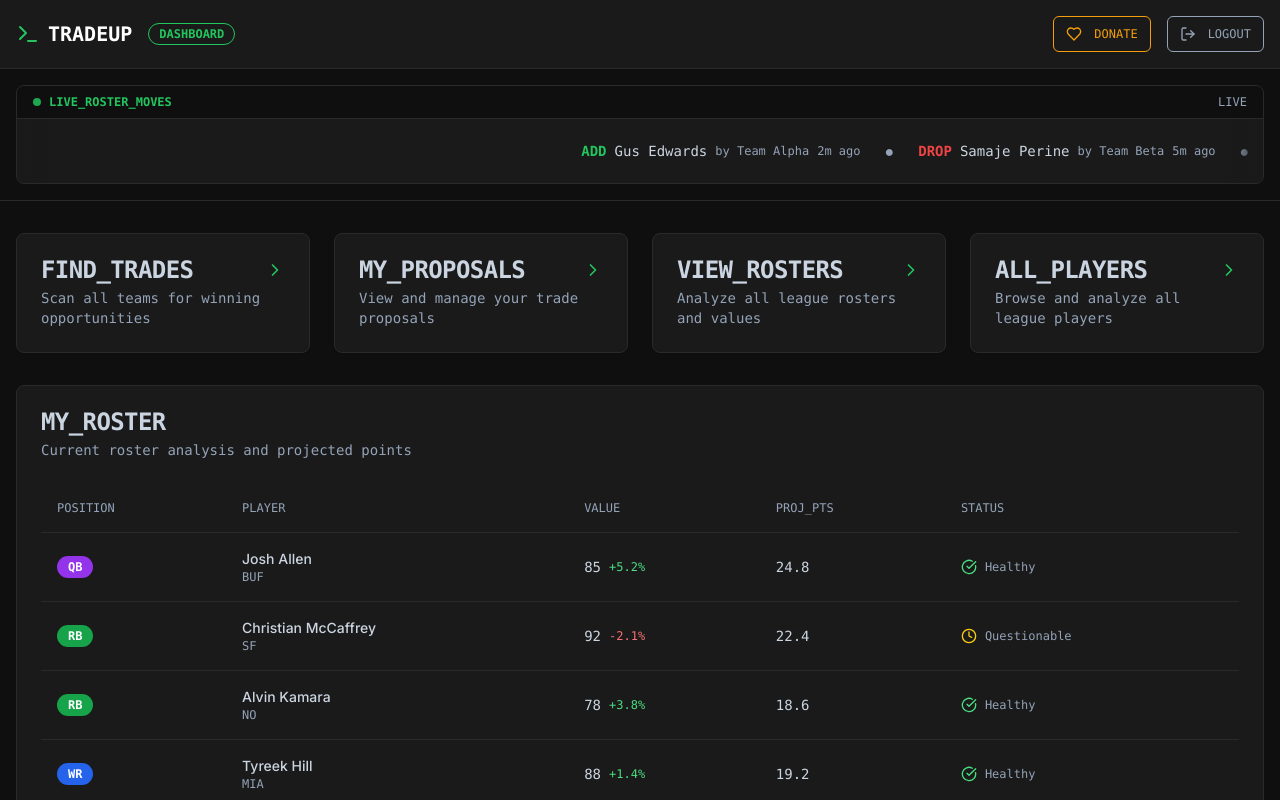
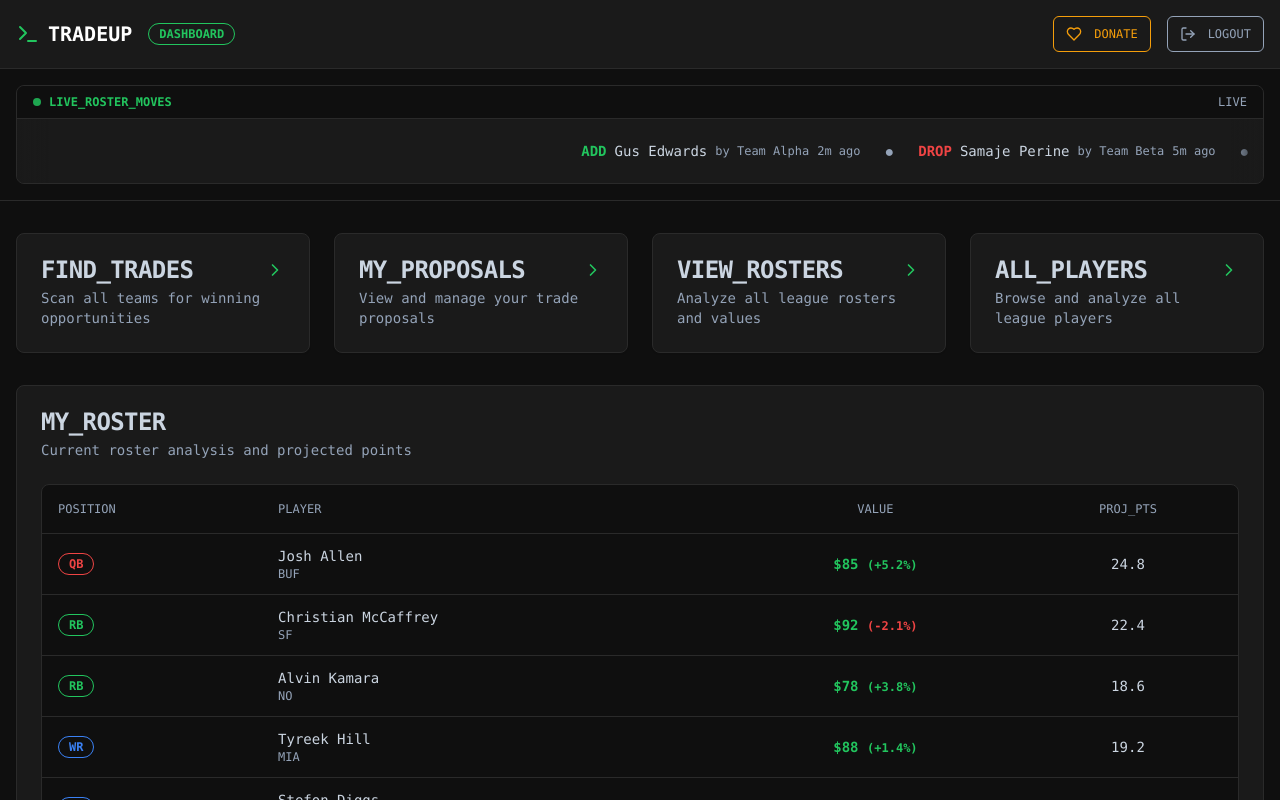
Before and after one commit to TheColorPlum/fantasy-quant-app, a Next.js app: page /dashboard in a window 1280 px wide. Shown: the top 800 px of the page. Built offline with nearby package versions, Linux system fonts and the light colour scheme.

Commit message:
feat: standardize table format across dashboard and players pages
Match table format to rosters page with POSITION, PLAYER, VALUE, PROJ_PTS columns.

#VERCEL_SKIP

Co-authored-by: Pelumi Odimayo <19821872+TheColorPlum@users.noreply.github.com>

```diff
--- a/app/dashboard/page.tsx
+++ b/app/dashboard/page.tsx
@@ -55,23 +55,20 @@ export default function DashboardPage() {
 
   const getPositionColor = (position: string) => {
     switch (position) {
-      case 'QB': return 'bg-purple-600'
-      case 'RB': return 'bg-green-600'
-      case 'WR': return 'bg-blue-600'
-      case 'TE': return 'bg-orange-600'
-      case 'K': return 'bg-yellow-600'
-      case 'DST': return 'bg-red-600'
-      default: return 'bg-gray-600'
-    }
-  }
-
-  const getStatusIcon = (status: string) => {
-    switch (status) {
-      case 'healthy': return <CheckCircle className="h-4 w-4 text-green-400" />
-      case 'questionable': return <Clock className="h-4 w-4 text-yellow-400" />
-      case 'doubtful': return <AlertTriangle className="h-4 w-4 text-orange-400" />
-      case 'out': return <AlertTriangle className="h-4 w-4 text-red-400" />
-      default: return <CheckCircle className="h-4 w-4 text-green-400" />
+      case "QB":
+        return "text-[#ef4444] border-[#ef4444]"
+      case "RB":
+        return "text-[#22c55e] border-[#22c55e]"
+      case "WR":
+        return "text-[#3b82f6] border-[#3b82f6]"
+      case "TE":
+        return "text-[#f59e0b] border-[#f59e0b]"
+      case "K":
+        return "text-[#94a3b8] border-[#94a3b8]"
+      case "DST":
+        return "text-[#8b5cf6] border-[#8b5cf6]"
+      default:
+        return "text-[#cbd5e1] border-[#cbd5e1]"
     }
   }
 
@@ -190,58 +187,64 @@ export default function DashboardPage() {
             </CardDescription>
           </CardHeader>
           <CardContent>
+            <div className="bg-[#0f0f0f] rounded-lg border border-[#2a2a2a]">
               <Table>
                 <TableHeader>
                   <TableRow className="border-[#2a2a2a] hover:bg-transparent">
-                  <TableHead className="text-[#94a3b8] font-mono text-xs">POSITION</TableHead>
-                  <TableHead className="text-[#94a3b8] font-mono text-xs">PLAYER</TableHead>
-                  <TableHead className="text-[#94a3b8] font-mono text-xs">VALUE</TableHead>
-                  <TableHead className="text-[#94a3b8] font-mono text-xs">PROJ_PTS</TableHead>
-                  <TableHead className="text-[#94a3b8] font-mono text-xs">STATUS</TableHead>
+                    <TableHead className="font-mono text-xs text-[#94a3b8] font-medium text-left">
+                      POSITION
+                    </TableHead>
+                    <TableHead className="font-mono text-xs text-[#94a3b8] font-medium text-left">
+                      PLAYER
+                    </TableHead>
+                    <TableHead className="font-mono text-xs text-[#94a3b8] font-medium text-center">
+                      VALUE
+                    </TableHead>
+                    <TableHead className="font-mono text-xs text-[#94a3b8] font-medium text-center">
+                      PROJ_PTS
+                    </TableHead>
                   </TableRow>
                 </TableHeader>
                 <TableBody>
-                {mockRoster.map((player) => (
-                  <TableRow
-                    key={player.id}
-                    className="border-[#2a2a2a] hover:bg-[#1a1a1a] cursor-pointer"
+                  {mockRoster.map((player, index) => (
+                    <TableRow key={index} className="border-[#2a2a2a] hover:bg-[#1a1a1a]">
+                      <TableCell className="py-3 text-left">
+                        <Badge
+                          variant="outline"
+                          className={`font-mono text-xs ${getPositionColor(player.position)}`}
                         >
-                    <TableCell>
-                      <Badge className={`${getPositionColor(player.position)} text-white font-mono text-xs`}>
                           {player.position}
                         </Badge>
                       </TableCell>
-                    <TableCell>
+                      <TableCell className="py-3 text-left">
                         <div>
-                        <div className="font-medium text-[#cbd5e1] text-sm">{player.name}</div>
-                        <div className="text-[#94a3b8] text-xs font-mono">{player.team}</div>
+                          <div className="font-mono text-sm text-[#cbd5e1] font-medium">
+                            {player.name}
+                          </div>
+                          <div className="font-mono text-xs text-[#94a3b8]">{player.team}</div>
                         </div>
                       </TableCell>
-                    <TableCell>
-                      <div className="flex items-center space-x-2">
-                        <span className="text-[#cbd5e1] font-mono text-sm">{player.value}</span>
-                        <span className={`text-xs font-mono ${
-                          player.trend > 0 ? 'text-green-400' : player.trend < 0 ? 'text-red-400' : 'text-[#94a3b8]'
-                        }`}>
-                          {player.trend > 0 ? '+' : ''}{player.trend.toFixed(1)}%
+                      <TableCell className="py-3 text-center">
+                        <div className="font-mono text-sm text-[#22c55e] font-semibold">
+                          ${player.value}{" "}
+                          <span
+                            className={`text-xs ${player.trend >= 0 ? "text-[#22c55e]" : "text-[#ef4444]"}`}
+                          >
+                            ({player.trend > 0 ? "+" : ""}
+                            {player.trend}%)
                           </span>
                         </div>
                       </TableCell>
-                    <TableCell>
-                      <span className="text-[#cbd5e1] font-mono text-sm">{player.projectedPoints}</span>
-                    </TableCell>
-                    <TableCell>
-                      <div className="flex items-center space-x-2">
-                        {getStatusIcon(player.status)}
-                        <span className="text-[#94a3b8] text-xs font-mono capitalize">
-                          {player.status}
-                        </span>
+                      <TableCell className="py-3 text-center">
+                        <div className="font-mono text-sm text-[#cbd5e1] font-medium">
+                          {player.projectedPoints}
                         </div>
                       </TableCell>
                     </TableRow>
                   ))}
                 </TableBody>
               </Table>
+            </div>
           </CardContent>
         </Card>
       </div>
--- a/app/players/page.tsx
+++ b/app/players/page.tsx
@@ -361,7 +361,6 @@ export default function PlayersPage() {
                   <TableRow className="border-[#2a2a2a] hover:bg-transparent">
                     <TableHead className="font-mono text-xs text-[#94a3b8] font-medium text-left">POSITION</TableHead>
                     <TableHead className="font-mono text-xs text-[#94a3b8] font-medium text-left">PLAYER</TableHead>
-                    <TableHead className="font-mono text-xs text-[#94a3b8] font-medium text-left">OWNED BY</TableHead>
                     <TableHead className="font-mono text-xs text-[#94a3b8] font-medium text-center">VALUE</TableHead>
                     <TableHead className="font-mono text-xs text-[#94a3b8] font-medium text-center">PROJ_PTS</TableHead>
                   </TableRow>
@@ -383,11 +382,6 @@ export default function PlayersPage() {
                             {player.name}
                           </div>
                           <div className="font-mono text-xs text-[#94a3b8]">{player.nflTeam}</div>
-                        </div>
-                      </TableCell>
-                      <TableCell className="py-3 text-left">
-                        <div className={`font-mono text-sm ${player.owned ? "text-[#cbd5e1]" : "text-[#94a3b8]"}`}>
-                          {player.fantasyTeam}
                         </div>
                       </TableCell>
                       <TableCell className="py-3 text-center">
```
Lines whose indentation alone changed are shown as unchanged.
